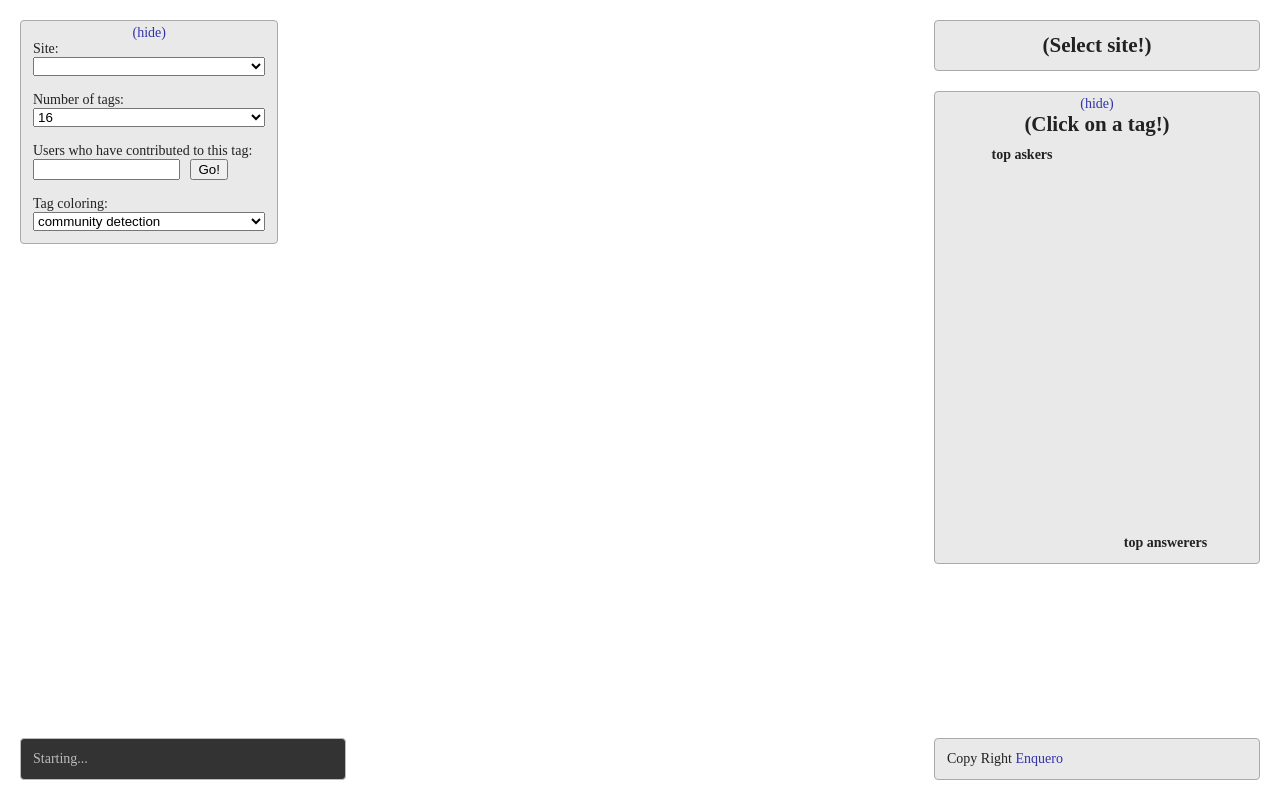
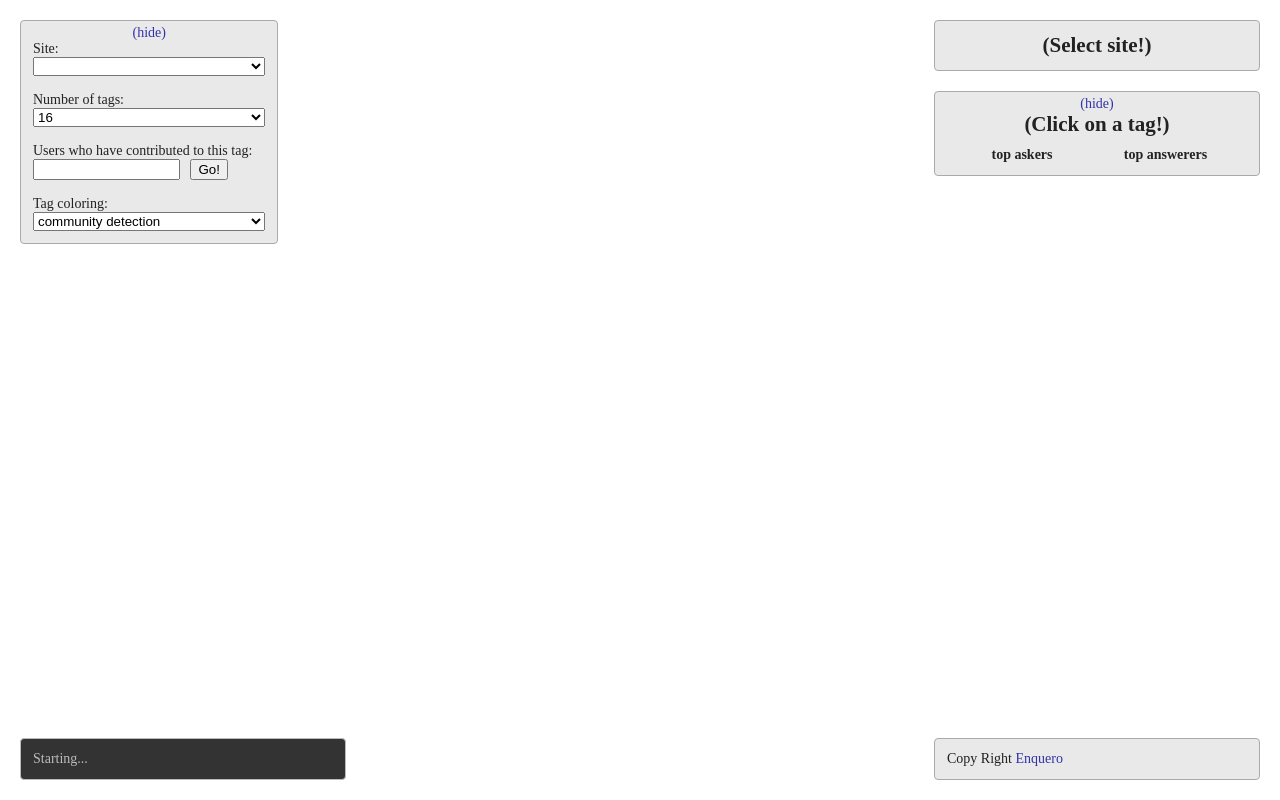
Before and after one commit to muthuks2020/stackoverflow, a plain HTML site: page index.html in a window 1280 px wide. Drawn offline with nearby package versions, Linux system fonts and the light colour scheme; no server answers.

Commit message:
Update index.html

```diff
--- a/index.html
+++ b/index.html
@@ -81,7 +81,7 @@
       </div>
       <div id="show_conditional_subgraph">(show the conditional subgraph)</div>
       <!--  <div id="dscr">(And here: on the tag.)</div> -->
-      <div class="aa" style="overflow-y: scroll; height:400px;>
+      <div class="aa">
         <div id="askers">
           <div class="subsubtitle" >top askers</div>
           <div class="facelist"></div>
```
